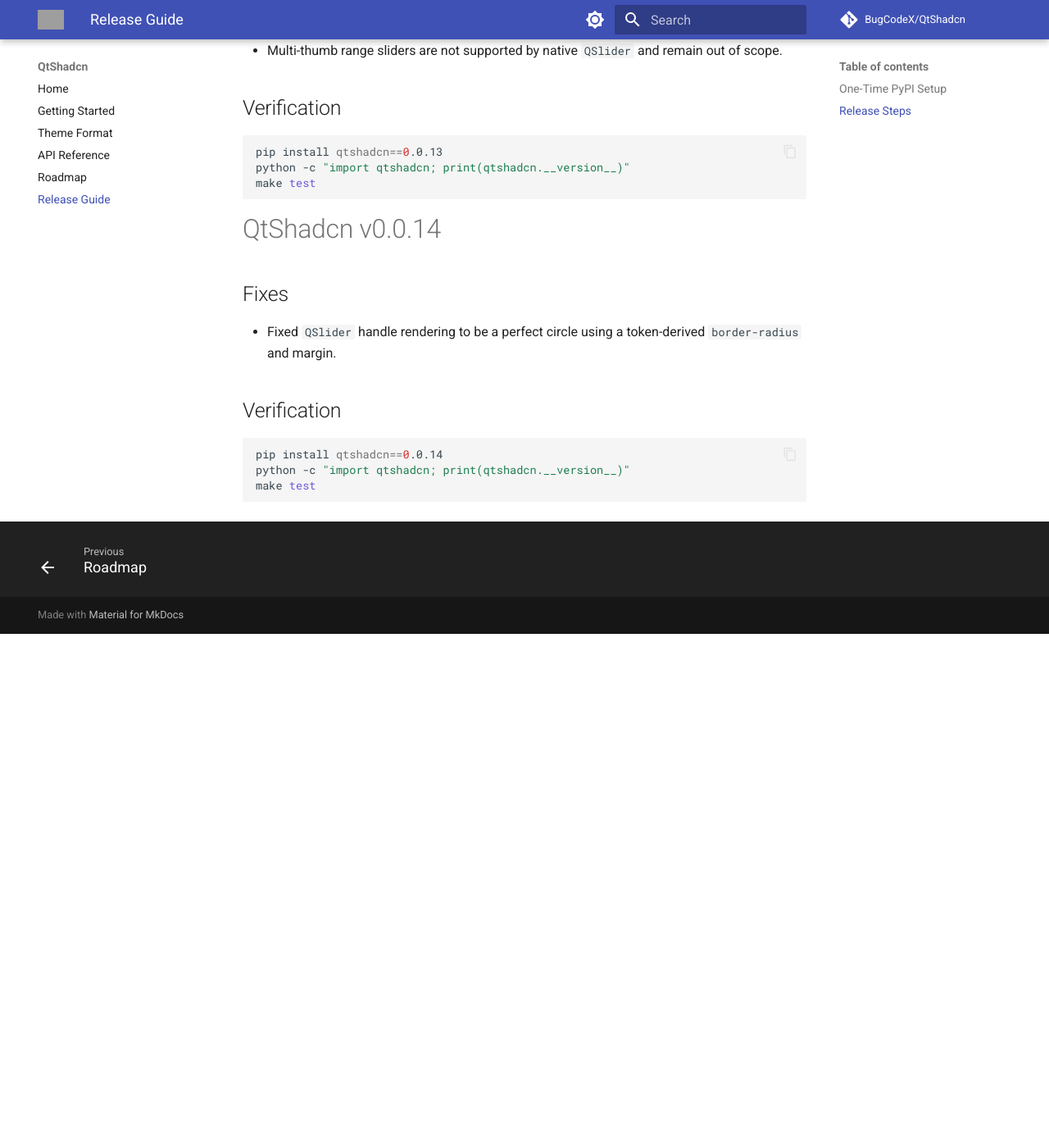
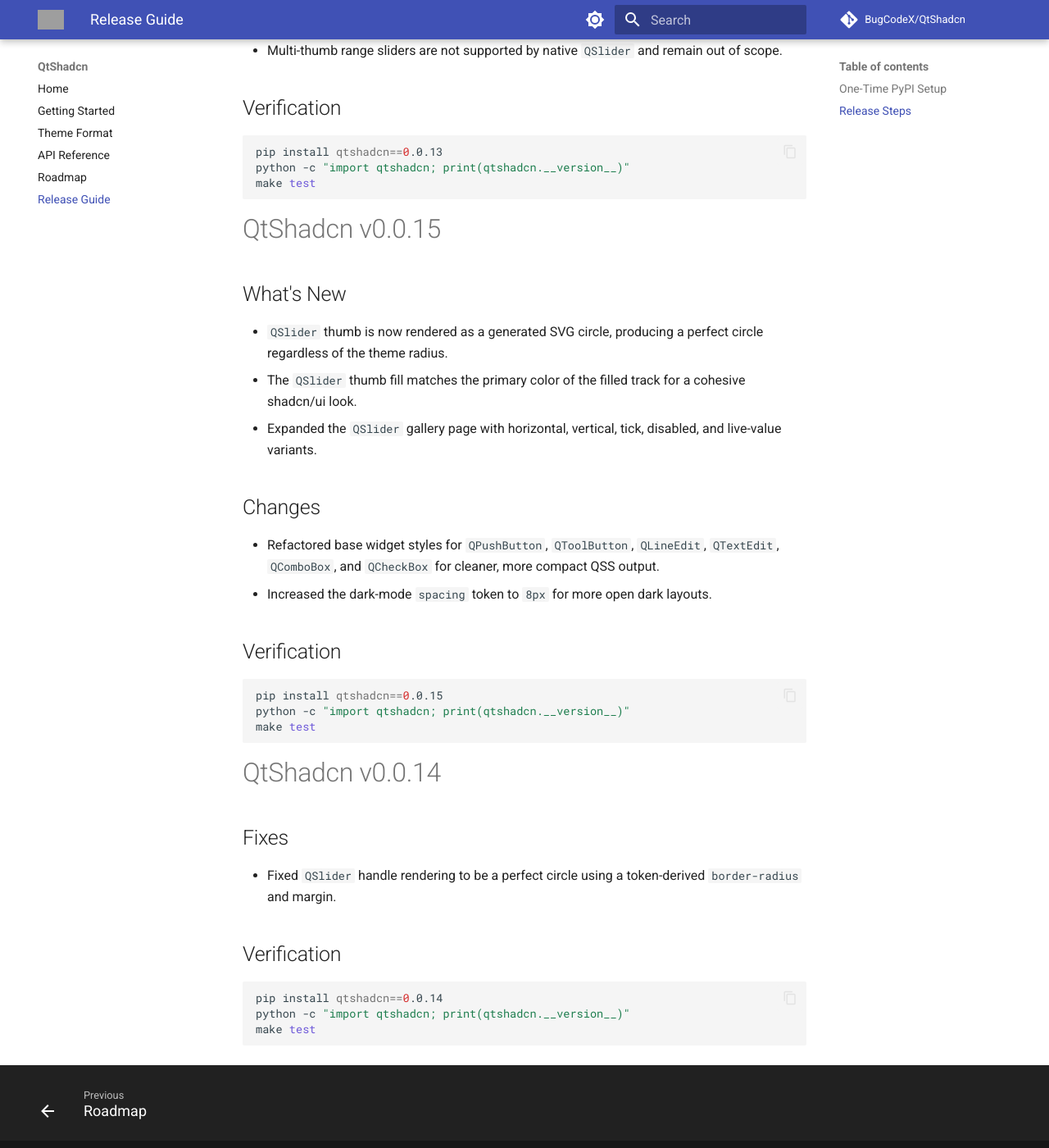
Before and after one commit to BugCodeX/QtShadcn, an MkDocs documentation site: the page built from docs/release.md, in a window 1280 px wide and 1400 px high, scrolled down 2731 px. Shown: the whole window at 82% size. Built offline with MkDocs 1.6.1 and Material for MkDocs 9.7.7, drawn with Linux system fonts in a browser that asks for light colours; comment, search, counter and statistics services are not loaded; before the commit the page ends 3504 px from its top, so only the background shows below that; grey boxes are pictures that could not be loaded.

Commit message:
docs: add v0.0.15 release notes

````diff
--- a/docs/release.md
+++ b/docs/release.md
@@ -94,6 +94,27 @@
 make test
 ```
 
+# QtShadcn v0.0.15
+
+## What's New
+
+- `QSlider` thumb is now rendered as a generated SVG circle, producing a perfect circle regardless of the theme radius.
+- The `QSlider` thumb fill matches the primary color of the filled track for a cohesive shadcn/ui look.
+- Expanded the `QSlider` gallery page with horizontal, vertical, tick, disabled, and live-value variants.
+
+## Changes
+
+- Refactored base widget styles for `QPushButton`, `QToolButton`, `QLineEdit`, `QTextEdit`, `QComboBox`, and `QCheckBox` for cleaner, more compact QSS output.
+- Increased the dark-mode `spacing` token to `8px` for more open dark layouts.
+
+## Verification
+
+```bash
+pip install qtshadcn==0.0.15
+python -c "import qtshadcn; print(qtshadcn.__version__)"
+make test
+```
+
 # QtShadcn v0.0.14
 
 ## Fixes
````
